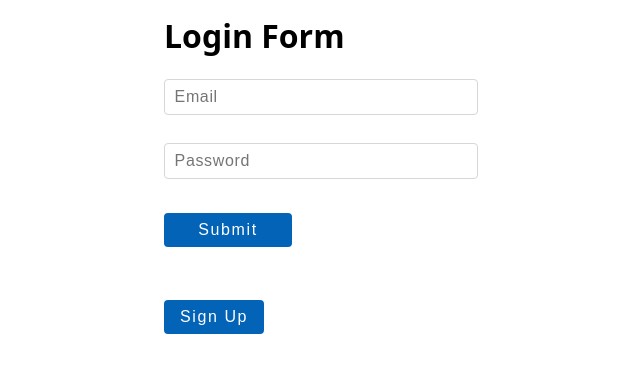
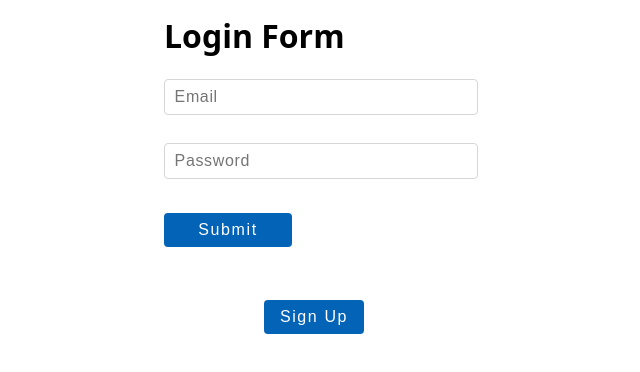
Before and after one commit to gokhansihli/grad-fe-tests, a React (Vite) app: page / in a window 1280 px wide. Shown: the top 372 px of the page, without its empty margins (326-966 px from the left). Built offline with nearby package versions, Linux system fonts and the light colour scheme.

Commit message:
Added style to container

```diff
--- a/src/components/test-3/regionGuess.css
+++ b/src/components/test-3/regionGuess.css
@@ -0,0 +1,6 @@
+.container {
+  display: flex;
+  flex-direction: column;
+  align-items: center;
+  justify-content: center;
+}
```
